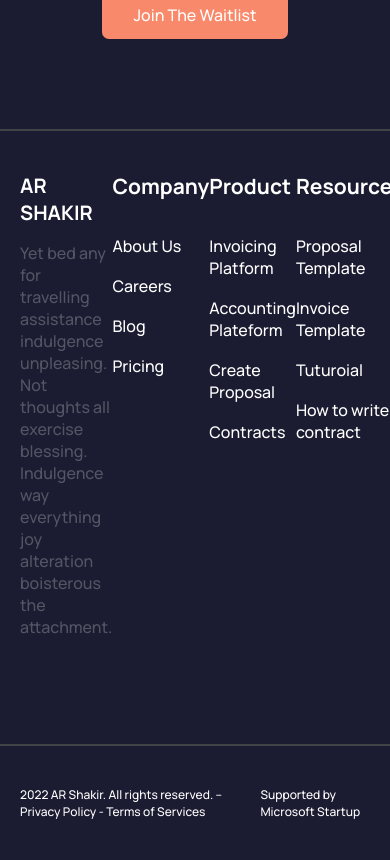
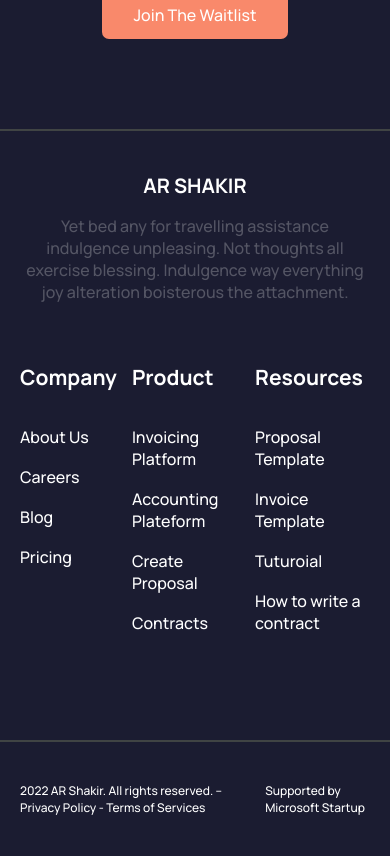
Before and after one commit to jainyxavier/projeto-nuxt, a Nuxt app: page / in a window 390 px wide. Shown: the part 9081-9941 px from the top of the page. Built offline with nearby package versions, Linux system fonts and the light colour scheme.

Commit message:
feature: alteração na estrutura e adaptando a responsividade

```diff
--- a/assets/scss/footer.scss
+++ b/assets/scss/footer.scss
@@ -3,6 +3,7 @@
     background-color: #1B1C31;
 
     .container{
+        width: calc(100% - 40px);
         max-width: 1198px;
     }
 
@@ -40,6 +41,7 @@
 
         display: flex;
         justify-content: space-between;
+        gap: 15px;
 
         .about-us{
             width: 100%;
@@ -61,6 +63,12 @@
         }
 
         .box-services{
+            width: 100%;
+
+            display: flex;
+            justify-content: space-between;
+            gap: 15px;
+
             .service{
                 h4{
                     font-size: 1.313rem;
@@ -73,6 +81,7 @@
                     display: flex;
                     flex-direction: column;
                     gap: 18px;
+
                     li{
                         list-style-type: none;
                         font-size: 1rem;
@@ -82,6 +91,20 @@
                 }
             }
         }
+
+        @media(max-width: 1080px){
+            flex-direction: column;
+            gap: 60px;
+            align-items: center;
+
+            .about-us{
+                text-align: center;
+            }
+
+            .box-services{
+                max-width: 700px;
+            }
+        }
     }
 
     .credits{
@@ -89,6 +112,7 @@
 
         display: flex;
         justify-content: space-between;
+        gap: 15px;
 
         padding: 40px 0;
 
--- a/components/TheFooter.vue
+++ b/components/TheFooter.vue
@@ -25,15 +25,11 @@
                         <ServicesFooter
                         :title="servicesFooter.title='Company'"
                         :items="[servicesFooter.items[0]='About Us', servicesFooter.items[1]='Careers', servicesFooter.items[2]='Blog', servicesFooter.items[3]='Pricing']" />
-                    </div>
 
-                    <div class="box-services">
                         <ServicesFooter
                         :title="servicesFooter.title='Product'"
                         :items="[servicesFooter.items[0]='Invoicing Platform', servicesFooter.items[1]='Accounting Plateform', servicesFooter.items[2]='Create Proposal', servicesFooter.items[3]='Contracts']" />
-                    </div>
 
-                    <div class="box-services">
                         <ServicesFooter
                         :title="servicesFooter.title='Resources'"
                         :items="[servicesFooter.items[0]='Proposal Template', servicesFooter.items[1]='Invoice Template', servicesFooter.items[2]='Tuturoial', servicesFooter.items[3]='How to write a contract']" />
```
